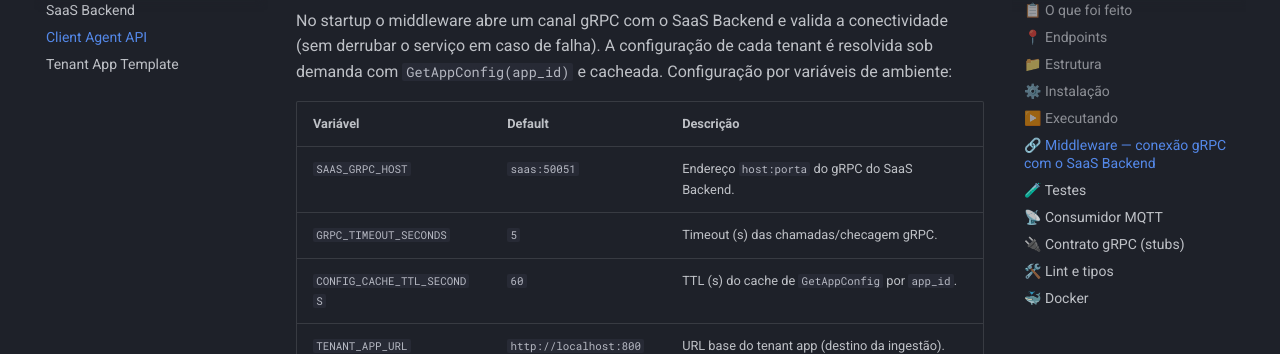
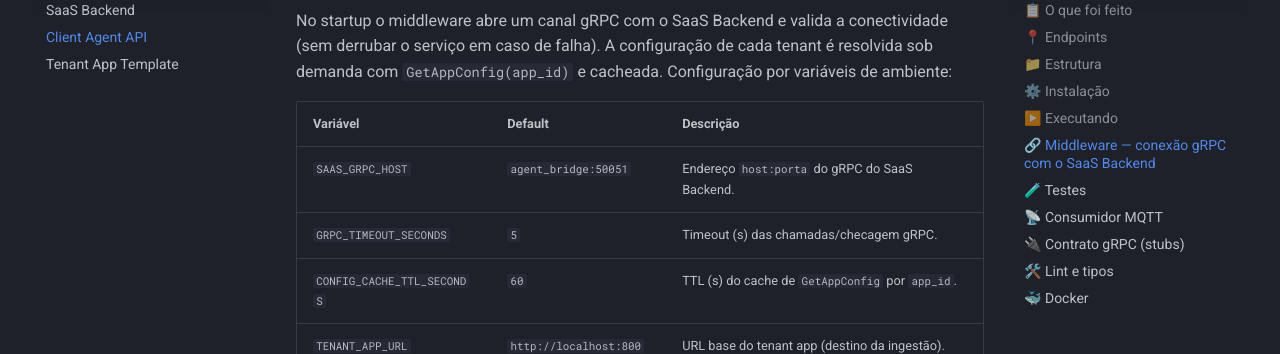
Before and after one commit to IncludeLuisFerreira/LINX-LoRaWAN-Intelligence-Nexus, an MkDocs documentation site: the page built from docs/client_agent_api/README.md, in a window 1280 px wide and 900 px high, scrolled down 2133 px. Shown: the part 98-452 px from the top of the window. Built offline with MkDocs 1.6.1 and Material for MkDocs 9.7.7, drawn with Linux system fonts in a browser that asks for light colours.

Commit message:
docs: corrige nav do mkdocs e default do SAAS_GRPC_HOST
- inclui SPRINTS_BACKLOG.md no build (symlink em docs/) para o
  mkdocs build --strict passar
- alinha READMEs (docs e módulo) ao default agent_bridge:50051

```diff
--- a/docs/client_agent_api/README.md
+++ b/docs/client_agent_api/README.md
@@ -75,7 +75,7 @@ Configuração por variáveis de ambiente:
 
 | Variável                   | Default         | Descrição                                      |
 | -------------------------- | --------------- | ---------------------------------------------- |
-| `SAAS_GRPC_HOST`           | `saas:50051`    | Endereço `host:porta` do gRPC do SaaS Backend. |
+| `SAAS_GRPC_HOST`           | `agent_bridge:50051` | Endereço `host:porta` do gRPC do SaaS Backend. |
 | `GRPC_TIMEOUT_SECONDS`     | `5`             | Timeout (s) das chamadas/checagem gRPC.        |
 | `CONFIG_CACHE_TTL_SECONDS` | `60`            | TTL (s) do cache de `GetAppConfig` por `app_id`. |
 | `TENANT_APP_URL`           | `http://localhost:8002` | URL base do tenant app (destino da ingestão).  |
```
Also changed, not shown: client_agent_api/README.md (+1 -1 lines), docs/SPRINTS_BACKLOG.md (added, +1 -0 lines).
